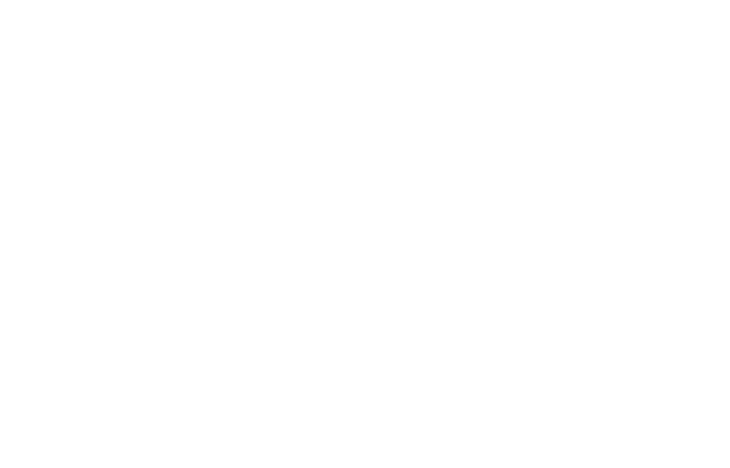
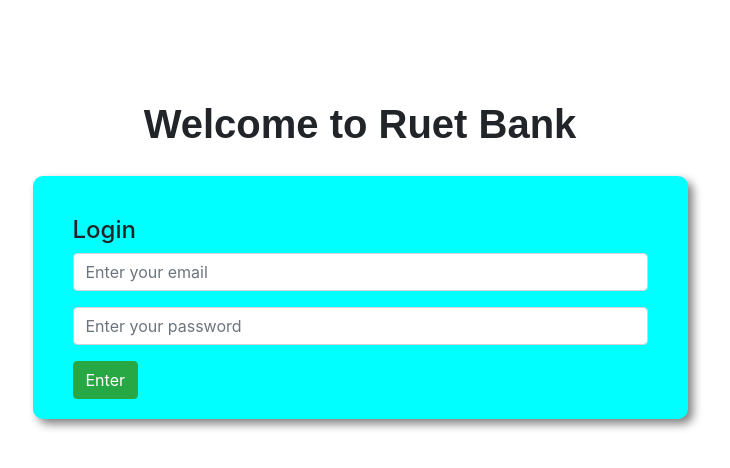
Before and after one commit to abdullahalmamun60/ruet-bank, a plain HTML site: page index.html in a window 1280 px wide. Shown: the whole page, without its empty margins (280-1010 px from the left). Drawn offline with nearby package versions, Linux system fonts and the light colour scheme.

Commit message:
Front page of Ruet bank

```diff
--- a/index.html
+++ b/index.html
@@ -1,11 +1,55 @@
 <!DOCTYPE html>
 <html lang="en">
-<head>
-    <meta charset="UTF-8">
-    <meta name="viewport" content="width=device-width, initial-scale=1.0">
+  <head>
+    <meta charset="UTF-8" />
+    <meta name="viewport" content="width=device-width, initial-scale=1.0" />
     <title>Ruet Bank</title>
-</head>
-<body>
+    <link
+      rel="stylesheet"
+      href="https://cdn.jsdelivr.net/npm/bootstrap@4.4.1/dist/css/bootstrap.min.css"
+      integrity="sha384-Vkoo8x4CGsO3+Hhxv8T/Q5PaXtkKtu6ug5TOeNV6gBiFeWPGFN9MuhOf23Q9Ifjh"
+      crossorigin="anonymous"
+    />
+    <link rel="stylesheet" href="style.css" />
+  </head>
+  <body>
+    <div id="login-area">
+      <div class="container"></div>
+      <h1 class="text-center bank">Welcome to Ruet Bank</h1>
+      <div class="row justify-content-center">
+        <div class="col-md-6 submit-area">
+          <h4>Login</h4>
+          <!-- <form> -->
+          <div class="form-group">
+            <!-- <label for="email">Email</label> -->
+            <input
+              type="email"
+              class="form-control"
+              id="email"
+              placeholder="Enter your email"
+              autocomplete="email"
+            />
+          </div>
+          <div class="form-group">
+            <!-- <label for="password">Password</label> -->
+            <input
+              type="password"
+              class="form-control"
+              id="password"
+              placeholder="Enter your password"
+            />
+          </div>
+          <button id="login" type="submit" class="btn btn-success">
+            Enter
+          </button>
+          <!-- </form> -->
+        </div>
+      </div>
+    </div>
 
-</body>
+    <div id="transaction-area">
+      <h1>Transaction Area</h1>
+    </div>
+    <script src="script.js"></script>
+  </body>
 </html>
--- /dev/null
+++ b/script.js
@@ -0,0 +1,7 @@
+const loginBtn=document.getElementById("login")
+loginBtn.addEventListener("click",function(){
+   const loginArea=document.getElementById('login-area')
+   loginArea.style.display="none"
+   const transactionArea = document.getElementById("transaction-area")
+     transactionArea.style.display="block"
+})
--- a/style.css
+++ b/style.css
@@ -0,0 +1,18 @@
+.bank {
+    margin-top: 100px;
+    font-family: Arial, sans-serif;
+    font-weight: bold;
+}
+.submit-area
+    {
+        background-color: aqua;
+        margin-top: 20px;
+        border-radius:10px;
+        box-shadow: 5px 5px 10px gray;
+        padding: 40px 40px 20px ;
+    }
+#transaction-area{
+    margin: 40px;
+    text-align: center;
+    display:none;
+}
```
